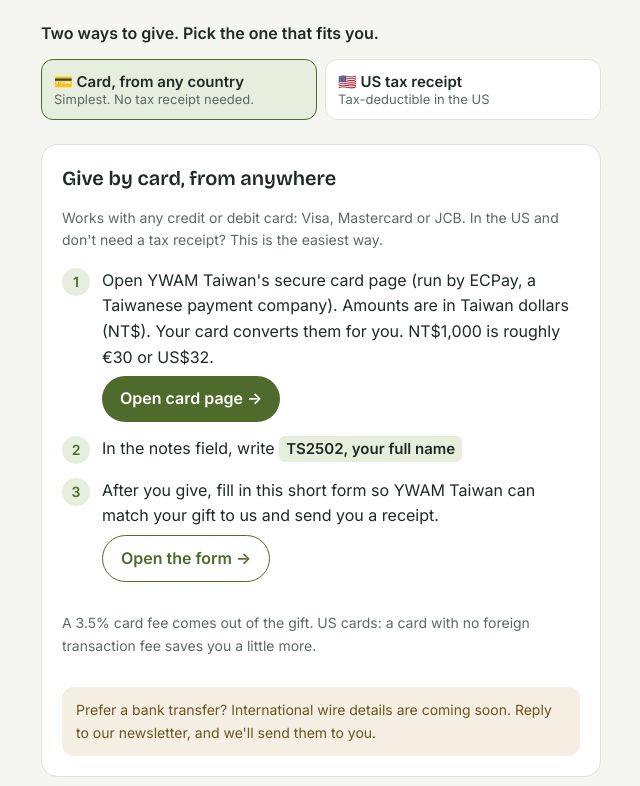
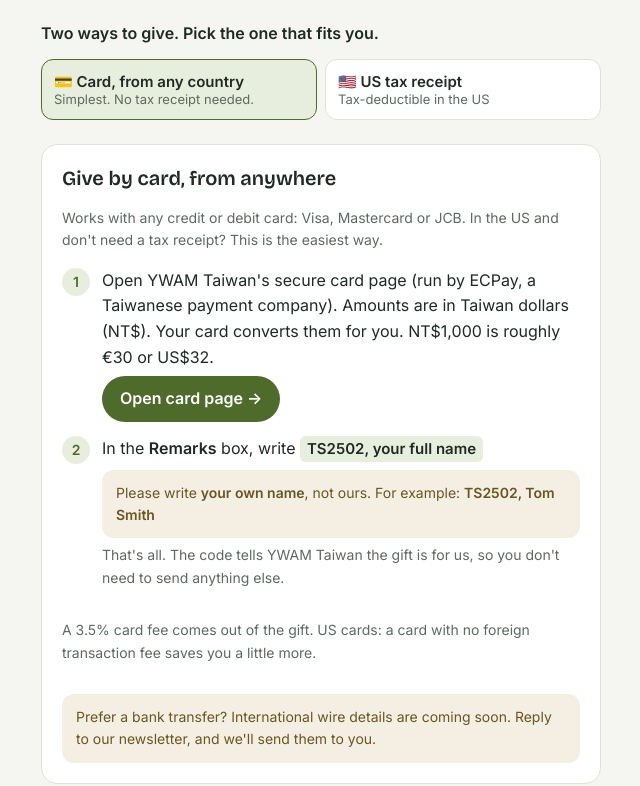
Before and after one commit to benson8780101-dev/benson8780101-dev.github.io, a plain HTML site: page give/index.html in a window 1280 px wide. Shown: the part 396-1182 px from the top of the page, without its empty margins (319-959 px from the left). Drawn offline with nearby package versions, Linux system fonts and the light colour scheme.

Commit message:
Give page: Remarks field name, drop Taiwan-only receipt form, own-name tip
Co-Authored-By: Claude Opus 5.5 <noreply@anthropic.com>
Claude-Session: https://claude.ai/code/session_01SkZ5CGpwWQv79VzTHR1SjV

```diff
--- a/give/index.html
+++ b/give/index.html
@@ -101,9 +101,9 @@ html[lang="zh-Hant"] [data-l="zh"]{display:revert}
     <ol class="steps">
       <li><div><span data-l="en">Open YWAM Taiwan's secure card page (run by ECPay, a Taiwanese payment company). Amounts are in Taiwan dollars (NT$). Your card converts them for you. NT$1,000 is roughly €30 or US$32.</span><span data-l="zh">打開 YWAM 台灣的刷卡頁面（由台灣金流公司綠界 ECPay 處理）。金額是新台幣，你的卡會自動換算。新台幣 1,000 元大約是 30 歐元或 32 美元。</span><br>
         <a class="btn" href="https://pay.ecpay.com.tw/CreditPayment/ExpressCredit?Enn=e&amp;MerchantID=3200994" target="_blank" rel="noopener"><span data-l="en">Open card page →</span><span data-l="zh">打開刷卡頁面 →</span></a></div></li>
-      <li><div><span data-l="en">In the notes field, write</span><span data-l="zh">在備註欄寫上</span> <span class="pill">TS2502, <span data-l="en">your full name</span><span data-l="zh">你的全名</span></span></div></li>
-      <li><div><span data-l="en">After you give, fill in this short form so YWAM Taiwan can match your gift to us and send you a receipt.</span><span data-l="zh">奉獻完填一下這份簡短表單，差會才能把奉獻對到我們，並寄收據給你。</span><br>
-        <a class="btn ghost" href="https://forms.gle/q1BJJDQ4gAjKzQ156" target="_blank" rel="noopener"><span data-l="en">Open the form →</span><span data-l="zh">打開表單 →</span></a></div></li>
+      <li><div><span data-l="en">In the <span class="k">Remarks</span> box, write</span><span data-l="zh">在 <span class="k">Remarks</span>（備註）欄寫上</span> <span class="pill">TS2502, <span data-l="en">your full name</span><span data-l="zh">你的全名</span></span>
+        <div class="soon" style="margin-top:8px"><span data-l="en">Please write <span class="k">your own name</span>, not ours. For example: <span class="k">TS2502, Tom Smith</span></span><span data-l="zh">請寫<span class="k">你自己的名字</span>，不是我們的名字。例如：<span class="k">TS2502, 王大明</span></span></div>
+        <div class="note" style="margin-top:6px"><span data-l="en">That's all. The code tells YWAM Taiwan the gift is for us, so you don't need to send anything else.</span><span data-l="zh">這樣就完成了。差會看到代碼就知道是給我們的，不用再另外通知。</span></div></div></li>
     </ol>
     <p class="note"><span data-l="en">A 3.5% card fee comes out of the gift. US cards: a card with no foreign transaction fee saves you a little more.</span><span data-l="zh">國外的卡會從奉獻金額扣 3.5% 手續費。美國朋友用「免國外交易手續費」的卡會更省。</span></p>
     <div class="soon"><span data-l="en">Prefer a bank transfer? International wire details are coming soon. Reply to our newsletter, and we'll send them to you.</span><span data-l="zh">想用銀行匯款嗎？國際匯款資料還在準備中。回覆我們的代禱信，我們會寄給你。</span></div>
```
